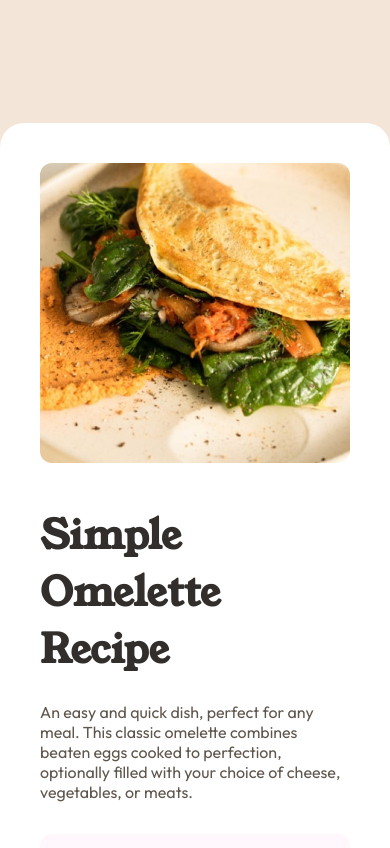
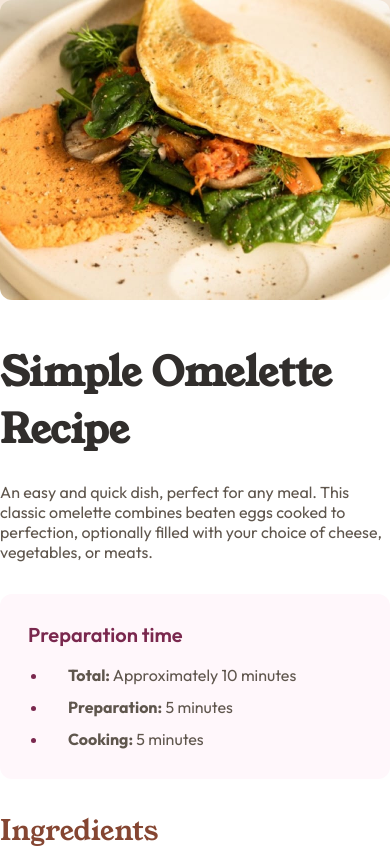
Before and after one commit to mariokreitz/recipe-page-main, an Angular app: page / in a window 390 px wide. Shown: the top 848 px of the page. Built offline with nearby package versions, Linux system fonts and the light colour scheme.

Commit message:
added media query

```diff
--- a/src/styles.scss
+++ b/src/styles.scss
@@ -46,3 +46,11 @@ body {
   border-radius: 24px;
   padding: 40px;
 }
+
+@media screen and (max-width: 768px) {
+  .wrapper {
+    margin: unset;
+    padding: unset;
+    max-width: 100%;
+  }
+}
```
